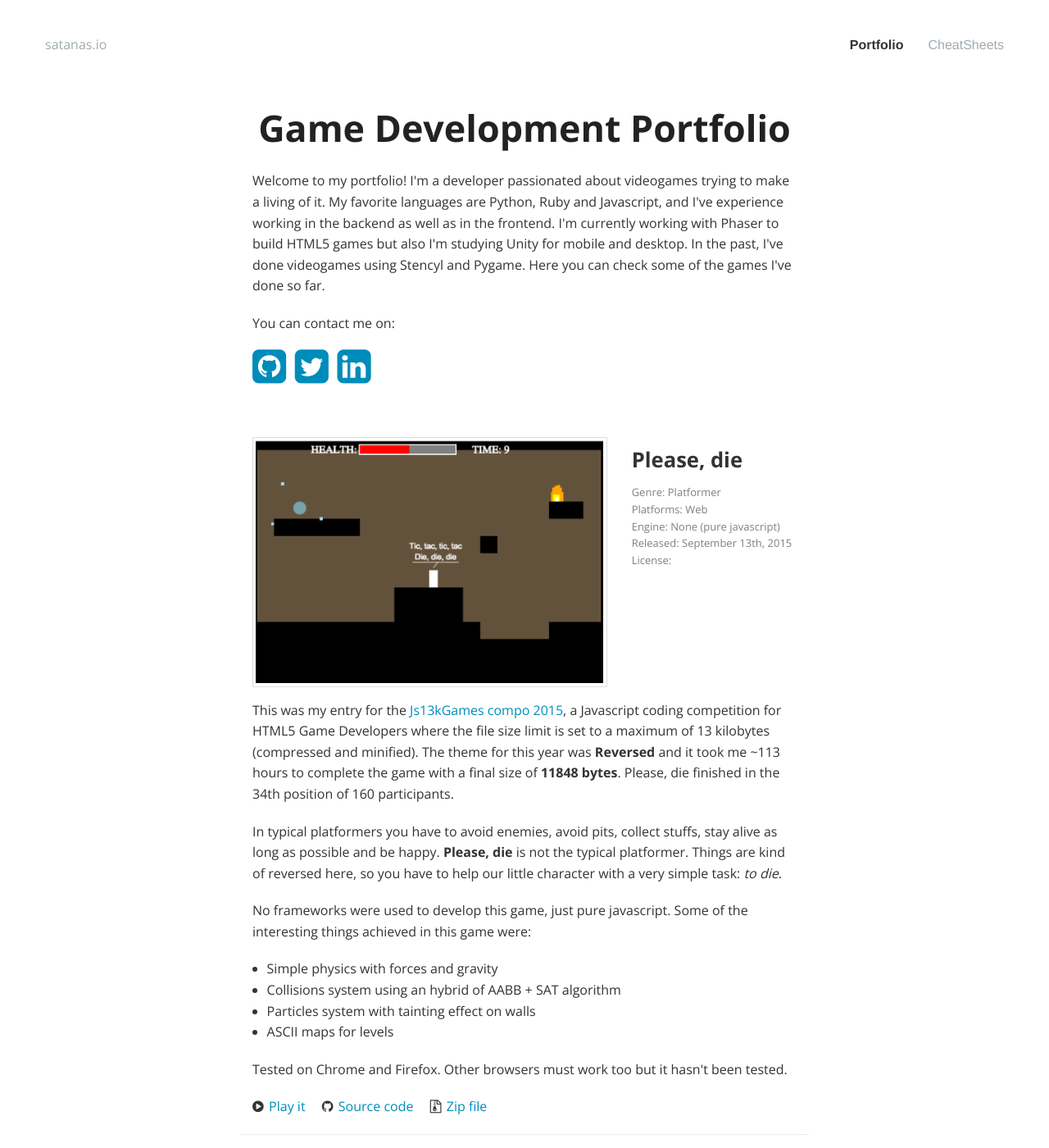
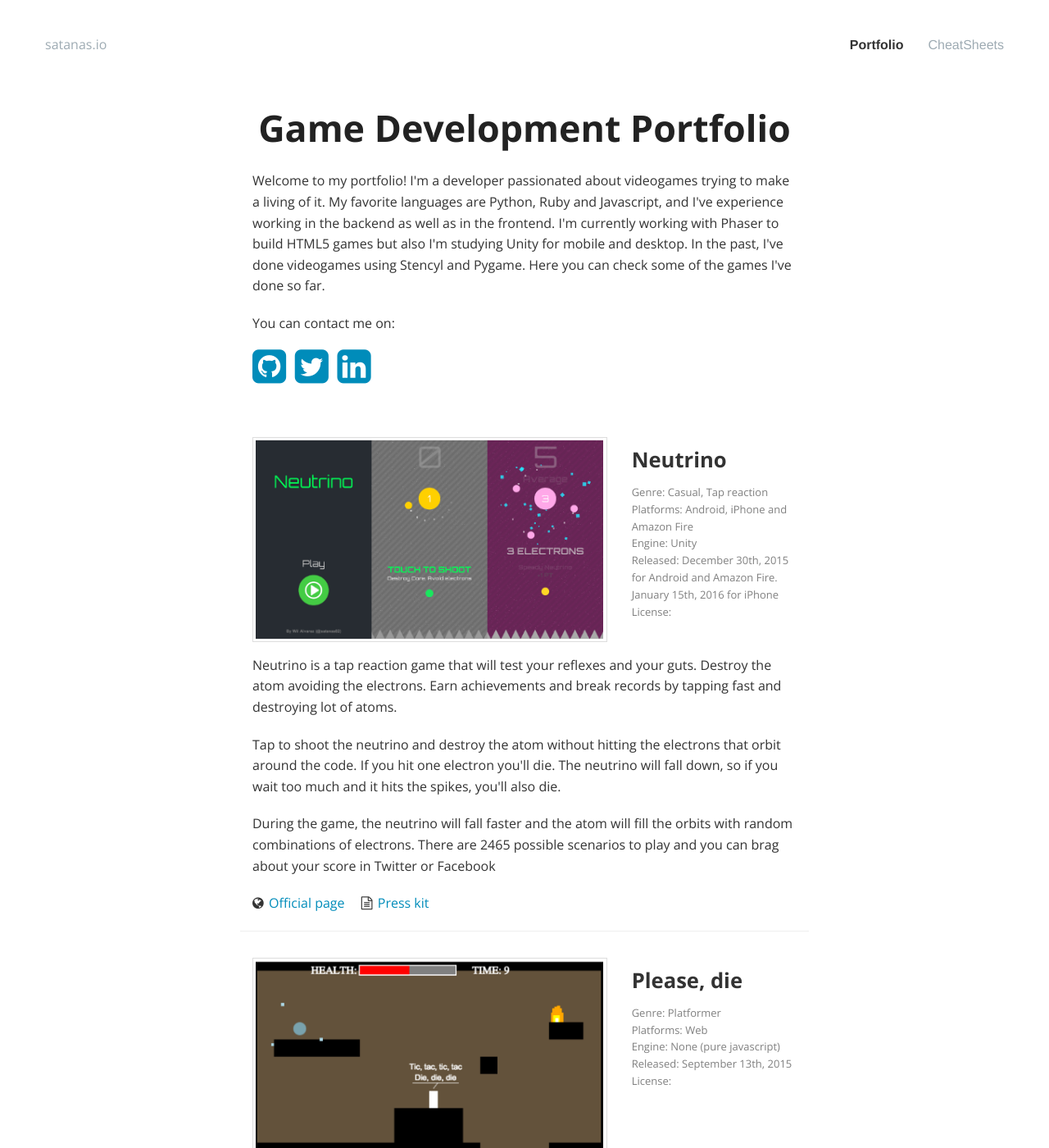
Before and after one commit to satanas/site, a Jekyll site: the page built from portfolio/index.html, in a window 1280 px wide and 1400 px high. Shown: the whole window at 82% size. Built offline with Jekyll 4.4.1, drawn with Linux system fonts in a browser that asks for light colours; nearby versions of some CDN libraries; Markdown is read by kramdown in place of the engine named in the settings.

Commit message:
Added Neutrino to portfolio

```diff
--- a/_data/games/index.yml
+++ b/_data/games/index.yml
@@ -1,3 +1,4 @@
+- name: neutrino
 - name: please-die
 - name: octocoder
 - name: infectors
--- /dev/null
+++ b/_data/games/neutrino.yml
@@ -0,0 +1,17 @@
+title: Neutrino
+genre: Casual, Tap reaction
+platforms: Android, iPhone and Amazon Fire
+engine: Unity
+release_date: December 30th, 2015 for Android and Amazon Fire. January 15th, 2016 for iPhone
+image: neutrino-screenshot.png
+official_url: http://satanas.io/games/neutrino
+presskit_url: http://satanas.io/games/neutrino/presskit.html
+description: |
+  <p>Neutrino is a tap reaction game that will test your reflexes and your guts. Destroy the atom avoiding the electrons.
+  Earn achievements and break records by tapping fast and destroying lot of atoms.</p>
+
+  <p>Tap to shoot the neutrino and destroy the atom without hitting the electrons that orbit around the code. If you hit
+  one electron you'll die. The neutrino will fall down, so if you wait too much and it hits the spikes, you'll also die.</p>
+
+  <p>During the game, the neutrino will fall faster and the atom will fill the orbits with random combinations of electrons.
+  There are 2465 possible scenarios to play and you can brag about your score in Twitter or Facebook</p>
--- a/portfolio/index.html
+++ b/portfolio/index.html
@@ -54,6 +54,12 @@ last_update: October, 2015
         {% if game.zip_url %}
         <i class="fa fa-file-zip-o fa-2"></i><a class="link" href="{{ game.zip_url }}" alt="Zip file" target="_blank">Zip file</a>
         {% endif %}
+        {% if game.official_url %}
+        <i class="fa fa-globe fa-2"></i><a class="link" href="{{ game.official_url }}" alt="Official page" target="_blank">Official page</a>
+        {% endif %}
+        {% if game.presskit_url %}
+        <i class="fa fa-file-text-o fa-2"></i><a class="link" href="{{ game.presskit_url }}" alt="Press kit" target="_blank">Press kit</a>
+        {% endif %}
       </p>
     </div>
   </div>
```
Also changed, not shown: assets/images/neutrino-screenshot.png (added).
